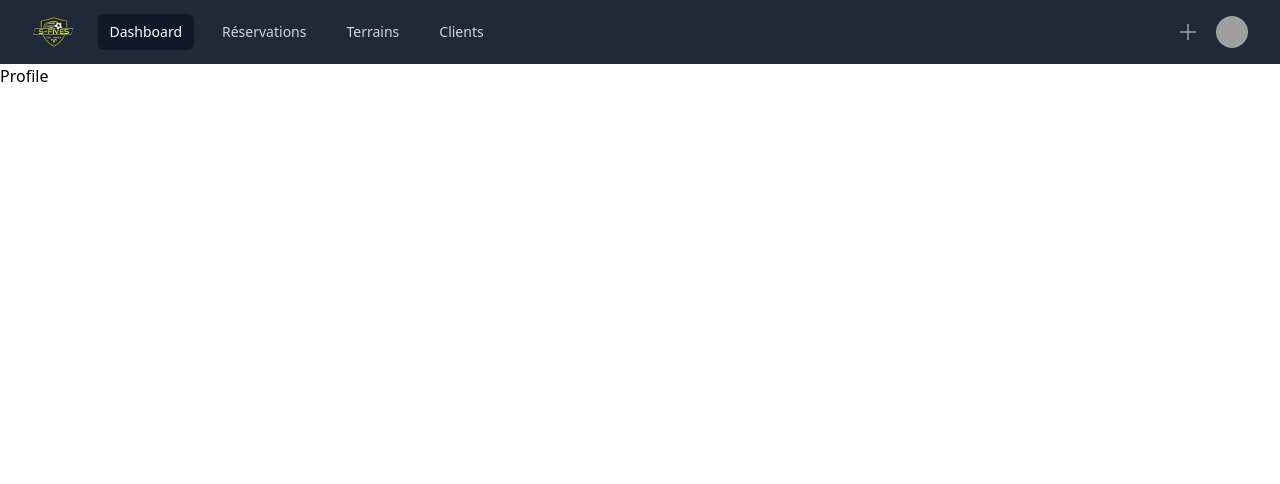
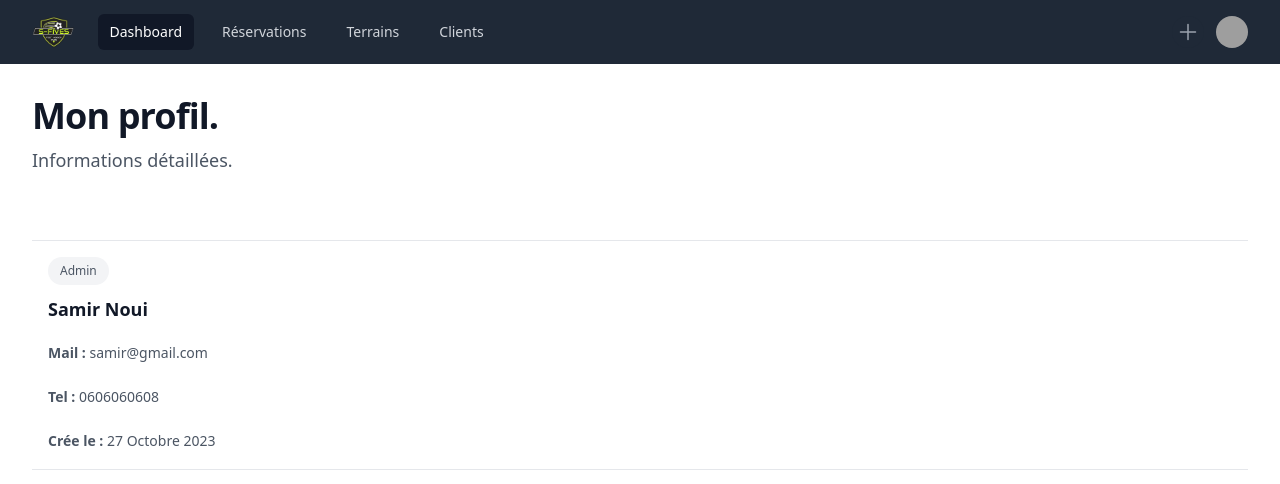
Before and after one commit to belkacem-oussama/SFive-Checking-Front, a React (Vite) app in the folder front/: page /profile in a window 1280 px wide. Shown: the top 484 px of the page. Built offline with nearby package versions, Linux system fonts and the light colour scheme; grey boxes are pictures that could not be loaded.

Commit message:
display user informations on screen

```diff
--- a/front/src/pages/Profile.tsx
+++ b/front/src/pages/Profile.tsx
@@ -1,5 +1,59 @@
-import React from "react"
+const users = [
+  {
+    id: 1,
+    name: "Samir Noui",
+    phone: "0606060608",
+    mail: "samir@gmail.com",
+    datetime: "27 Octobre 2023",
+    role: "Admin",
+  },
+]
 
 export default function Profile() {
-  return <div>Profile</div>
+  return (
+    <div className="bg-white py-8 sm:py-8">
+      <div className="mx-auto max-w-7xl px-6 lg:px-8">
+        <div className="mx-auto max-w-2xl lg:mx-0">
+          <h2 className="text-3xl font-bold tracking-tight text-gray-900 sm:text-4xl">
+            Mon profil.
+          </h2>
+          <p className="mt-2 text-lg leading-8 text-gray-600">
+            Informations détaillées.
+          </p>
+        </div>
+        <div className="mx-auto mt-10 grid max-w-2xl grid-cols-1 gap-x-8 gap-y-16 border-y border-gray-200 p-2 sm:mt-16 sm:p-4 lg:mx-0 lg:max-w-none lg:grid-cols-3">
+          {users.map((user) => (
+            <article
+              key={user.id}
+              className="flex max-w-xl flex-col items-start justify-between"
+            >
+              <div className="flex items-center gap-x-4 text-xs">
+                <span className="relative z-10 rounded-full bg-gray-100 px-3 py-1.5 font-medium text-gray-600">
+                  {user.role}
+                </span>
+              </div>
+              <div className="group relative">
+                <h3 className="mt-3 text-lg font-semibold leading-6 text-gray-900 group-hover:text-gray-600">
+                  <span className="absolute inset-0" />
+                  {user.name}
+                </h3>
+                <p className="mt-5 line-clamp-3 text-sm leading-6 text-gray-600">
+                  <span className="font-bold">Mail : </span>
+                  {user.mail}
+                </p>
+                <p className="mt-5 line-clamp-3 text-sm leading-6 text-gray-600">
+                  <span className="font-bold">Tel : </span>
+                  {user.phone}
+                </p>
+                <p className="mt-5 line-clamp-3 text-sm leading-6 text-gray-600">
+                  <span className="font-bold">Crée le : </span>
+                  {user.datetime}
+                </p>
+              </div>
+            </article>
+          ))}
+        </div>
+      </div>
+    </div>
+  )
 }
```
